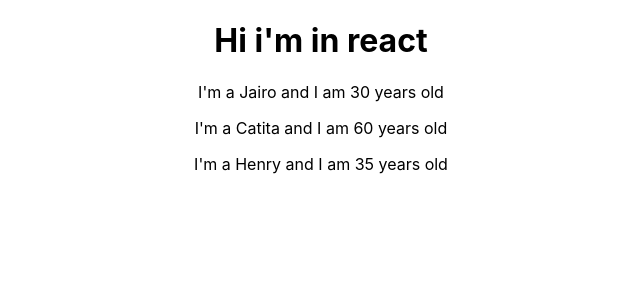
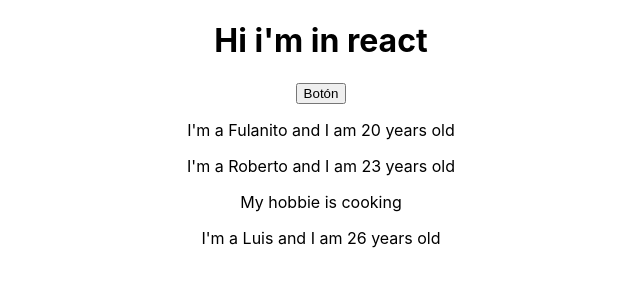
Before and after one commit to jairovera17/react-playground, a React (Create React App) app: page / in a window 1280 px wide. Shown: the top 300 px of the page, without its empty margins (319-959 px from the left). Built offline with nearby package versions, Linux system fonts and the light colour scheme.

Commit message:
State in class

```diff
--- a/src/App.js
+++ b/src/App.js
@@ -1,16 +1,36 @@
-import React from 'react';
+import React, { Component } from 'react';
 import './App.css';
 import Person from "./Person/Person"
 
-function App() {
-  return (
-    <div className="App">
-      <h1>Hi i'm in react</h1>
-      <Person name="Jairo"  age="30"/>
-      <Person name="Catita"  age="60"/>
-      <Person name="Henry"  age="35"/>
-    </div>
-  );
+class App extends Component {
+  state = {
+    persons: [
+      { name: "Fulanito", age: 20 },
+      { name: "Roberto", age: 23 },
+      { name: "Luis", age: 26 }
+    ]
+  }
+
+  switchNameHandler = () => {
+    this.setState({
+      persons: [
+        { name: "Lunita", age: 20 },
+        { name: "José", age: 23 },
+        { name: "Lenovo", age: 26 }
+      ]
+    })
+  }
+
+  render() {
+    return (
+      <div className="App">
+        <h1>Hi i'm in react</h1>
+        <button onClick={this.switchNameHandler}>Botón</button>
+        <Person name={this.state.persons[0].name} age={this.state.persons[0].age} />
+        <Person name={this.state.persons[1].name} age={this.state.persons[1].age} >My hobbie is cooking</Person>
+        <Person name={this.state.persons[2].name} age={this.state.persons[2].age}  />
+      </div>
+    )
+  }
 }
-
-export default App;
+export default App
--- a/src/Person/Person.js
+++ b/src/Person/Person.js
@@ -1,8 +1,11 @@
 import React from "react"
 
 const person = (props) => {
-    const { name, age } = props
-    return <p>I'm a {name} and I am {age} years old</p>
+    const { name, age, children } = props
+    return (<div>
+        <p>I'm a {name} and I am {age} years old</p>
+        <p>{children}</p>
+    </div>)
 }
 
 export default person;
```
